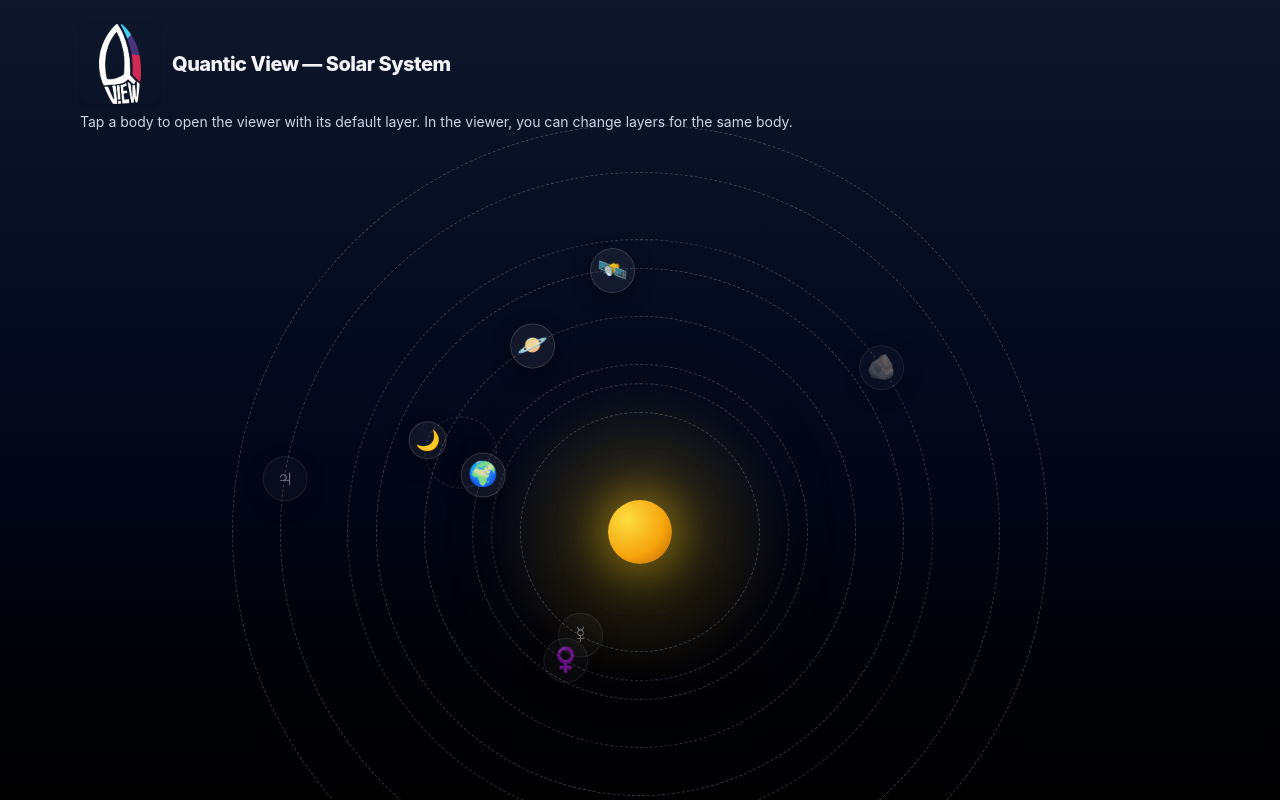
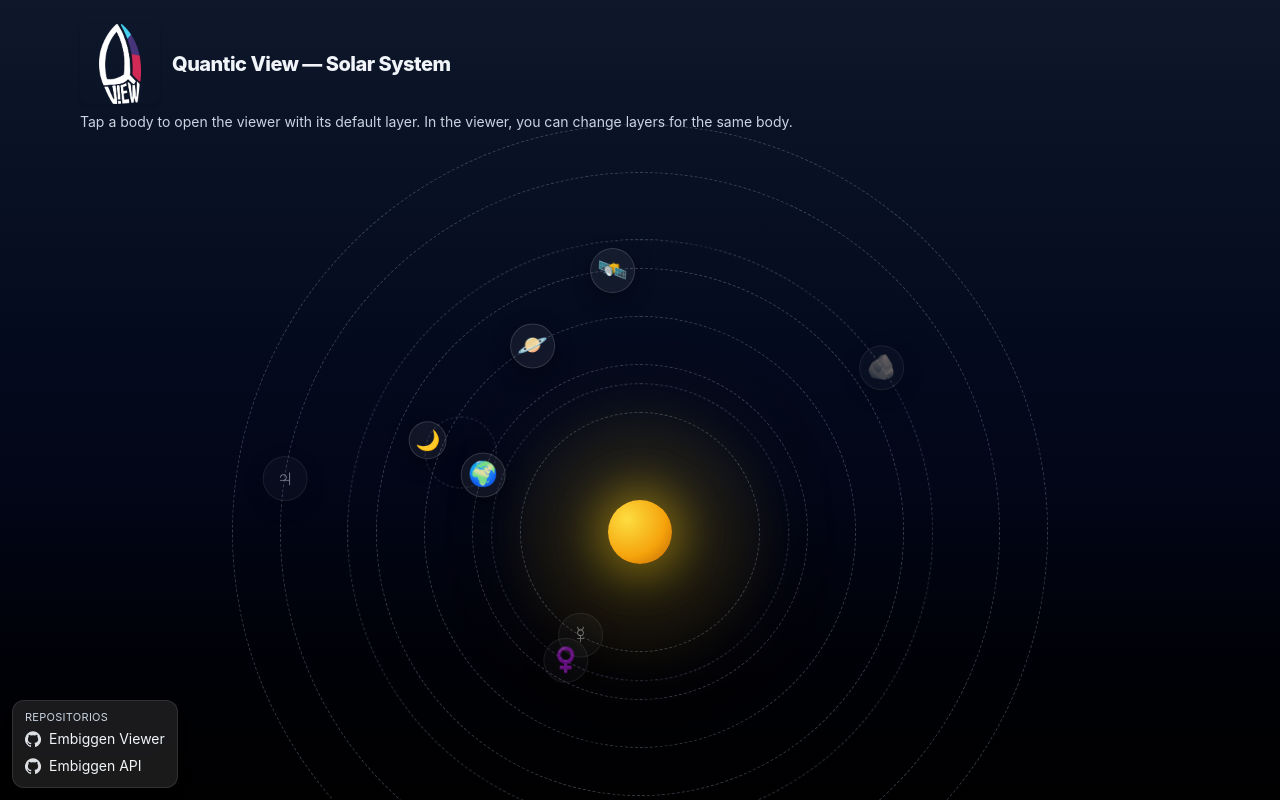
Before and after one commit to Qminds-io/NASA-Challenge-Embiggen-Viewer, a React (Vite) app: page / in a window 1280 px wide. Shown: the top 800 px of the page. Built offline with nearby package versions, Linux system fonts and the light colour scheme.

Commit message:
Repositories seccion added

```diff
--- a/src/components/SolarSystem.tsx
+++ b/src/components/SolarSystem.tsx
@@ -281,6 +281,49 @@ export default function SolarSystem() {
           Fuentes: NASA EOSDIS GIBS · NASA Solar System Treks.
         </div>
       </div>
+
+      {/* Repositorios (inferior izquierda) */}
+      <div
+        className="fixed left-3 bottom-3 z-40 max-w-[88vw] md:max-w-xs"
+        style={{ paddingBottom: "env(safe-area-inset-bottom, 0px)" }}
+        aria-label="Repositorios del proyecto"
+      >
+        <div className="rounded-xl border border-white/10 bg-white/10 backdrop-blur px-3 py-2 shadow-lg">
+          <div className="text-[11px] uppercase tracking-wide text-slate-300 mb-1">
+            Repositorios
+          </div>
+          <ul className="text-sm text-slate-100 space-y-1">
+            <li>
+              <a
+                href="https://github.com/Qminds-io/NASA-Challenge-Embiggen-Viewer"
+                target="_blank" rel="noopener noreferrer"
+                className="inline-flex items-center gap-2 hover:text-sky-300 hover:underline underline-offset-2"
+                title="Abrir repo del Viewer"
+              >
+                {/* GitHub icon */}
+                <svg width="16" height="16" viewBox="0 0 24 24" fill="currentColor" aria-hidden="true" className="opacity-90">
+                  <path fillRule="evenodd" d="M12 .5a12 12 0 0 0-3.79 23.4c.6.11.82-.26.82-.58v-2.02c-3.34.73-4.04-1.61-4.04-1.61-.55-1.41-1.35-1.78-1.35-1.78-1.1-.75.09-.73.09-.73 1.22.09 1.86 1.26 1.86 1.26 1.08 1.86 2.82 1.32 3.5 1.01.11-.79.42-1.32.76-1.62-2.66-.3-5.47-1.33-5.47-5.92 0-1.31.47-2.38 1.24-3.22-.12-.3-.54-1.52.12-3.16 0 0 1.01-.32 3.3 1.23a11.5 11.5 0 0 1 6 0c2.28-1.55 3.29-1.23 3.29-1.23.67 1.64.25 2.86.13 3.16.77.84 1.23 1.91 1.23 3.22 0 4.6-2.81 5.62-5.49 5.92.43.37.81 1.1.81 2.22v3.29c0 .32.21.7.82.58A12 12 0 0 0 12 .5Z" />
+                </svg>
+                <span className="truncate">Embiggen Viewer</span>
+              </a>
+            </li>
+            <li>
+              <a
+                href="https://github.com/Qminds-io/NASA-challenge-embiggen-api"
+                target="_blank" rel="noopener noreferrer"
+                className="inline-flex items-center gap-2 hover:text-sky-300 hover:underline underline-offset-2"
+                title="Abrir repo de la API"
+              >
+                <svg width="16" height="16" viewBox="0 0 24 24" fill="currentColor" aria-hidden="true" className="opacity-90">
+                  <path fillRule="evenodd" d="M12 .5a12 12 0 0 0-3.79 23.4c.6.11.82-.26.82-.58v-2.02c-3.34.73-4.04-1.61-4.04-1.61-.55-1.41-1.35-1.78-1.35-1.78-1.1-.75.09-.73.09-.73 1.22.09 1.86 1.26 1.86 1.26 1.08 1.86 2.82 1.32 3.5 1.01.11-.79.42-1.32.76-1.62-2.66-.3-5.47-1.33-5.47-5.92 0-1.31.47-2.38 1.24-3.22-.12-.3-.54-1.52.12-3.16 0 0 1.01-.32 3.3 1.23a11.5 11.5 0 0 1 6 0c2.28-1.55 3.29-1.23 3.29-1.23.67 1.64.25 2.86.13 3.16.77.84 1.23 1.91 1.23 3.22 0 4.6-2.81 5.62-5.49 5.92.43.37.81 1.1.81 2.22v3.29c0 .32.21.7.82.58A12 12 0 0 0 12 .5Z" />
+                </svg>
+                <span className="truncate">Embiggen API</span>
+              </a>
+            </li>
+          </ul>
+        </div>
+      </div>
+
 
       {/* CSS embebido */}
       <style>{css}</style>
@@ -566,7 +609,7 @@ function PlanetCard({
         >
           Abrir mapa
           <svg width="14" height="14" viewBox="0 0 24 24" fill="none" className="opacity-80">
-            <path d="M7 17L17 7M17 7H9M17 7v8" stroke="currentColor" strokeWidth="2" strokeLinecap="round" strokeLinejoin="round"/>
+            <path d="M7 17L17 7M17 7H9M17 7v8" stroke="currentColor" strokeWidth="2" strokeLinecap="round" strokeLinejoin="round" />
           </svg>
         </button>
       </div>
```
Lines whose indentation alone changed are shown as unchanged.
